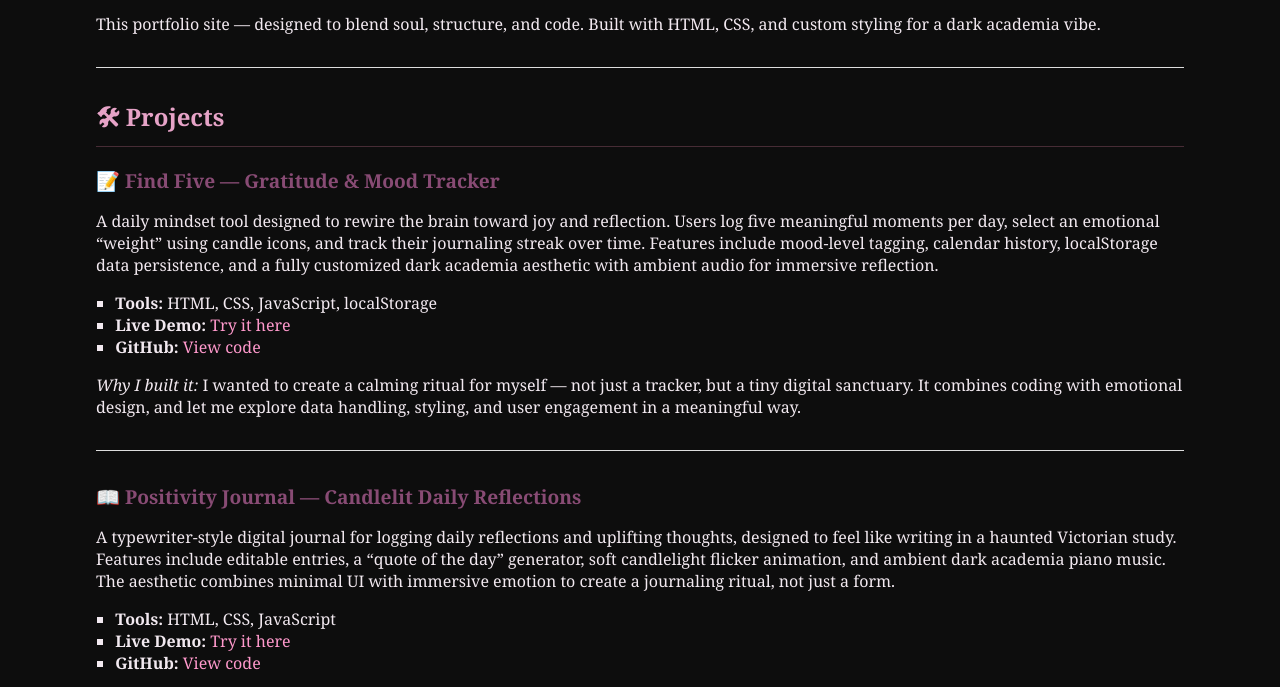
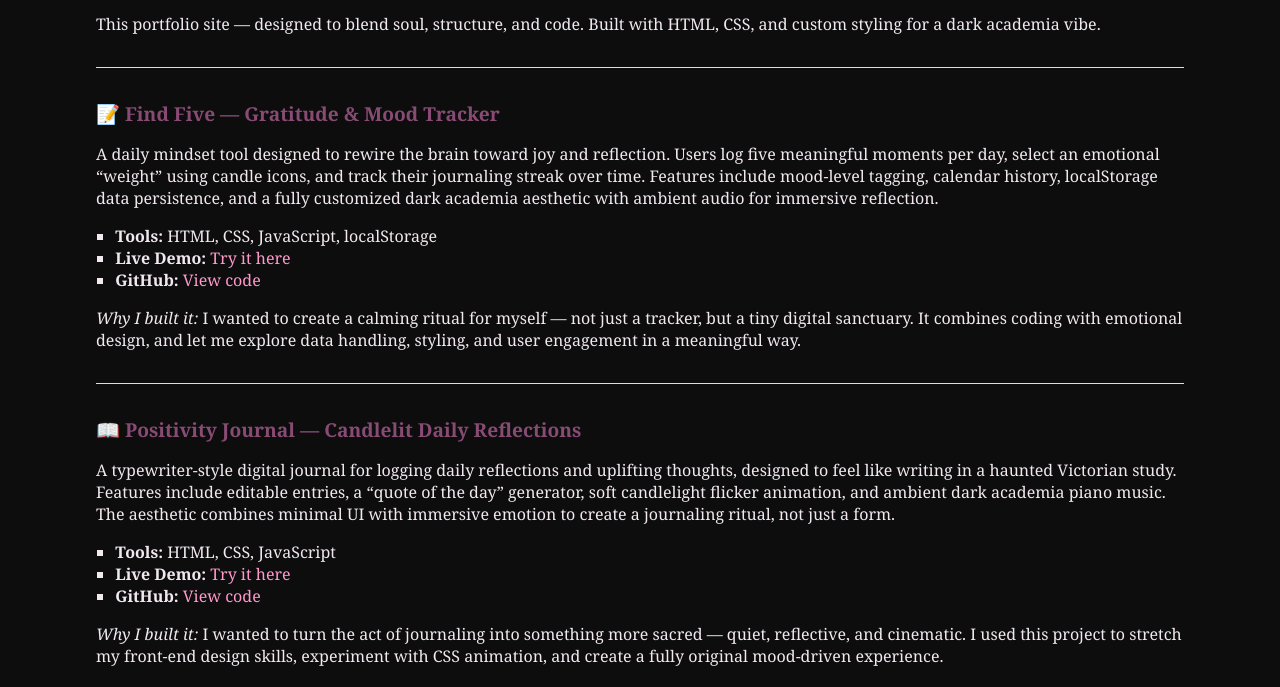
Before and after one commit to Lorrainekent8105/haunteddigitalheart, a plain HTML site: page index.html in a window 1280 px wide. Shown: the part 1098-1785 px from the top of the page. Drawn offline with Linux system fonts and the light colour scheme.

Commit message:
Update index.html

```diff
--- a/index.html
+++ b/index.html
@@ -44,9 +44,6 @@
     <p>This portfolio site — designed to blend soul, structure, and code. Built with HTML, CSS, and custom styling for a dark academia vibe.</p>
   </div>
 
- <section>
-  <h2>🛠 Projects</h2>
-
   <div class="project">
   <h3>📝 Find Five — Gratitude & Mood Tracker</h3>
   <p>
```
